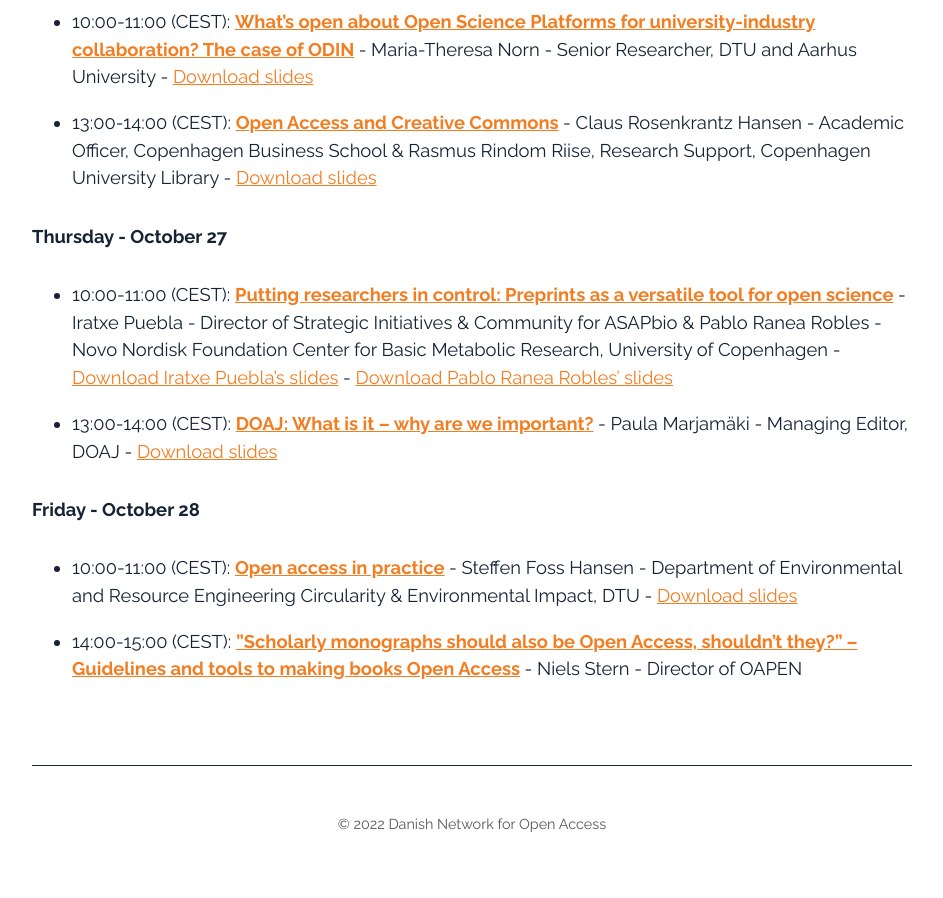
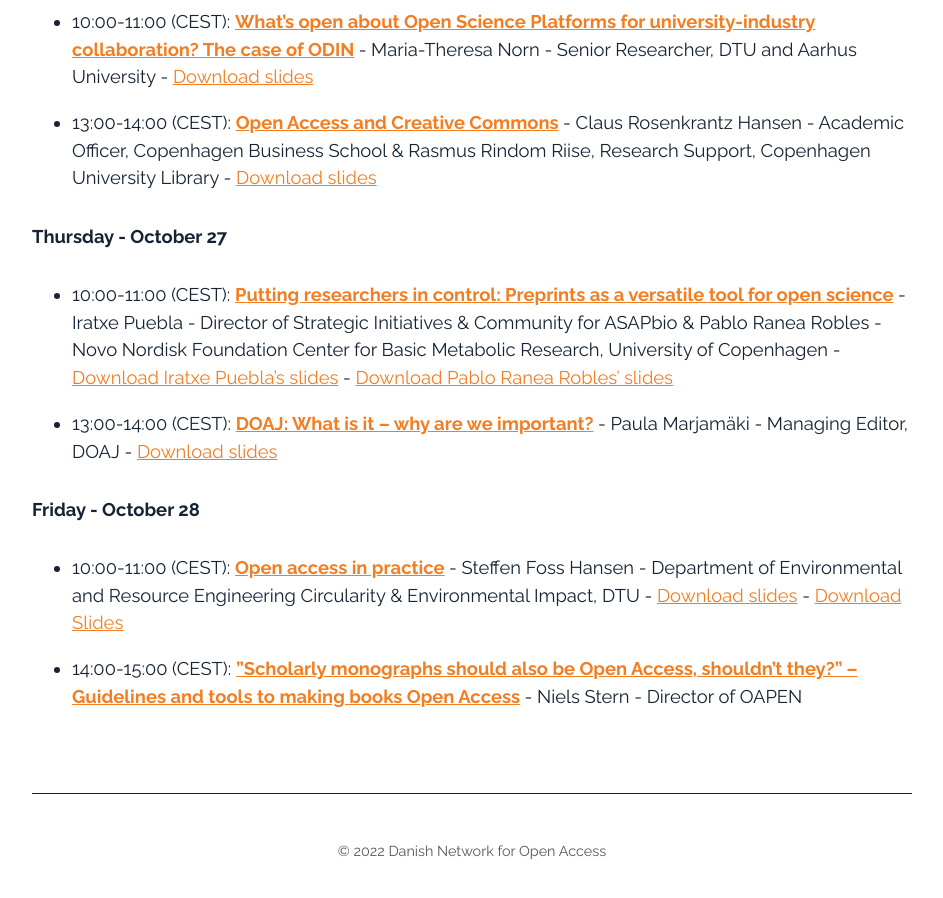
Before and after one commit to openaccess-dk/openaccess-dk.github.io, a Jekyll site: the page built from oaw2022.md, in a window 1280 px wide and 900 px high, scrolled down 2249 px. Shown: the whole window, without its empty margins (168-1111 px from the left). Built offline with Jekyll 4.4.1, drawn with Linux system fonts in a browser that asks for light colours; before the commit the page ends 3122 px from its top, so only the background shows below that.

Commit message:
Update oaw2022.md

```diff
--- a/oaw2022.md
+++ b/oaw2022.md
@@ -55,6 +55,6 @@
 - 13:00-14:00 (CEST): <b>[DOAJ: What is it – why are we important?](https://openaccess.dk/oaw2022/thursday02) </b> - Paula Marjamäki - Managing Editor, DOAJ - [Download slides](https://sid.erda.dk/share_redirect/EOpjAn8y8Y)
 
 ##### Friday - October 28
-- 10:00-11:00 (CEST): <b>[Open access in practice](https://openaccess.dk/oaw2022/friday01) </b> - Steffen Foss Hansen - Department of Environmental and Resource Engineering Circularity & Environmental Impact, DTU - [Download slides](https://sid.erda.dk/share_redirect/buiaEf5Flv)
+- 10:00-11:00 (CEST): <b>[Open access in practice](https://openaccess.dk/oaw2022/friday01) </b> - Steffen Foss Hansen - Department of Environmental and Resource Engineering Circularity & Environmental Impact, DTU - [Download slides](https://sid.erda.dk/share_redirect/buiaEf5Flv) - <a href="https://sid.erda.dk/share_redirect/buiaEf5Flv" target="_blank"> Download Slides </a>
 
 - 14:00-15:00 (CEST): <b>[”Scholarly monographs should also be Open Access, shouldn’t they?” – Guidelines and tools to making books Open Access](https://openaccess.dk/oaw2022/friday02) </b> - Niels Stern - Director of OAPEN
```
